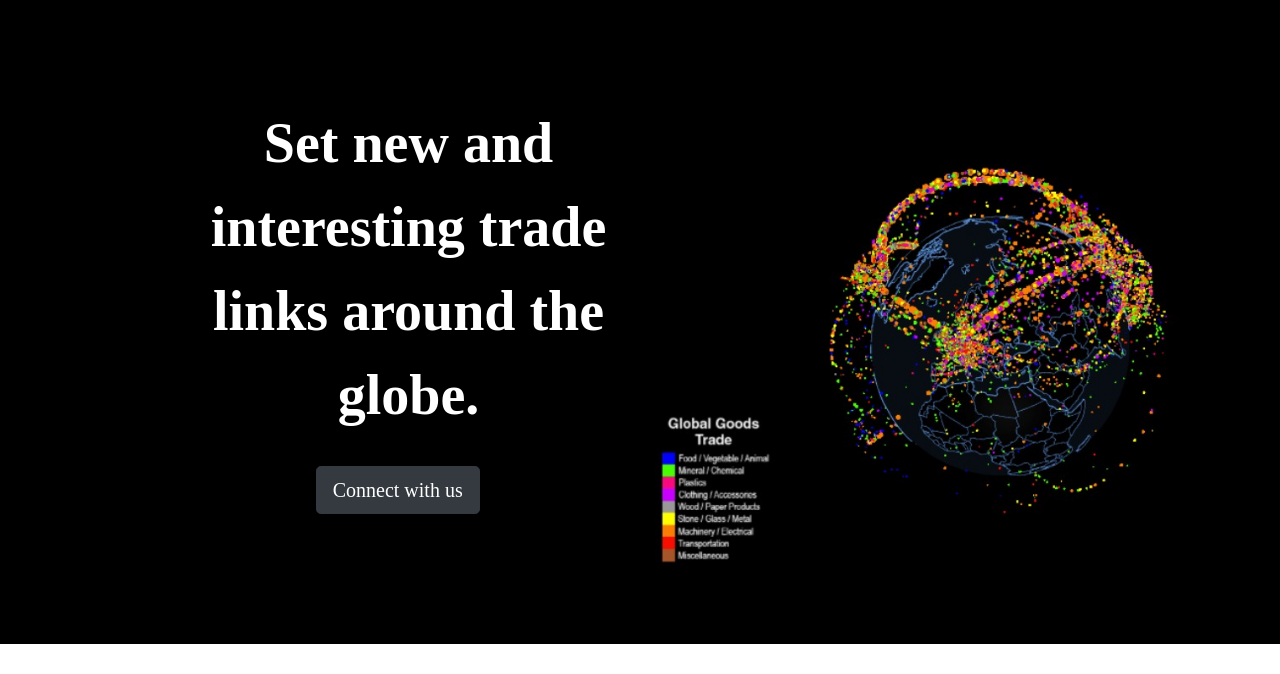
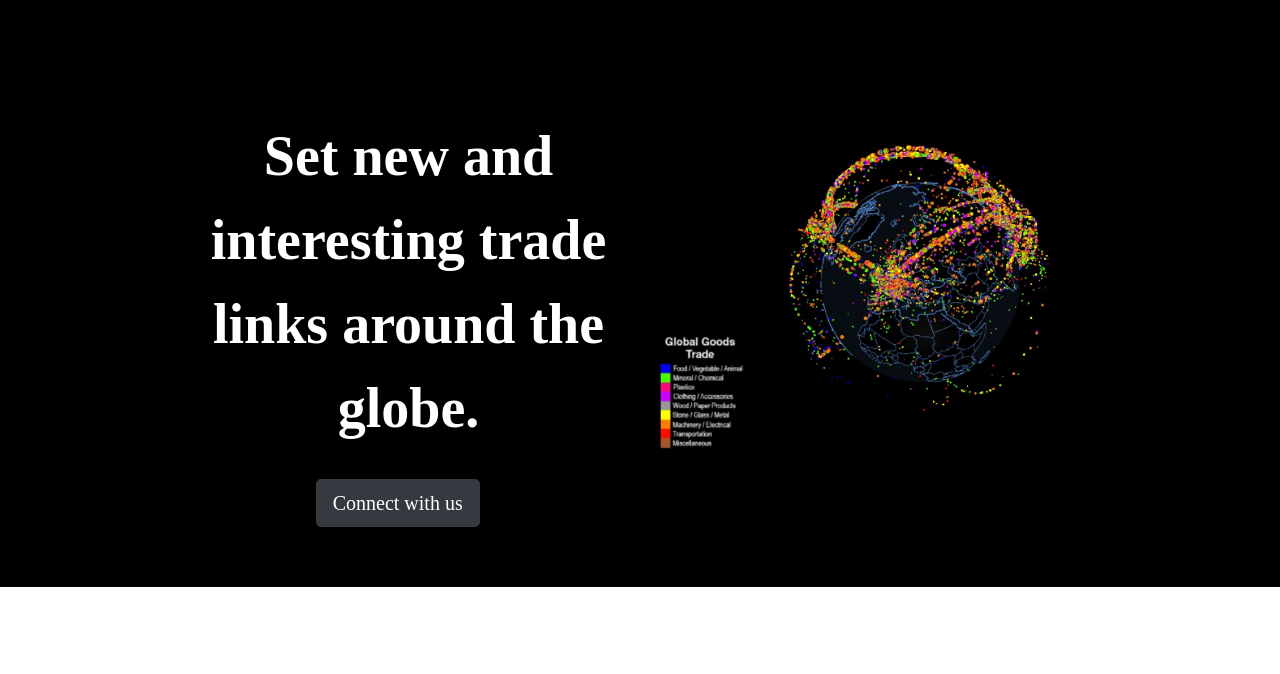
Before and after one commit to lakshmiprabharamesh/WIAZINTERNATIONAL1, a plain HTML site: page index.html in a window 1280 px wide. Shown: the part 126-800 px from the top of the page. Drawn offline with nearby package versions, Linux system fonts and the light colour scheme.

Commit message:
Update styles.css

```diff
--- a/styles.css
+++ b/styles.css
@@ -25,7 +25,7 @@ p {
 }
 
 .big-heading {
-  padding-top:7%;
+  padding-top:10%;
   font-size: 3.5rem;
   line-height: 1.5;
   font-weight: 900;
@@ -66,7 +66,7 @@ p {
 
 /* TITLE IMAGE */
 .title-image {
-  width: 130%;
+  width: 100%;
   transform: rotate(0deg);
 }
 
```
